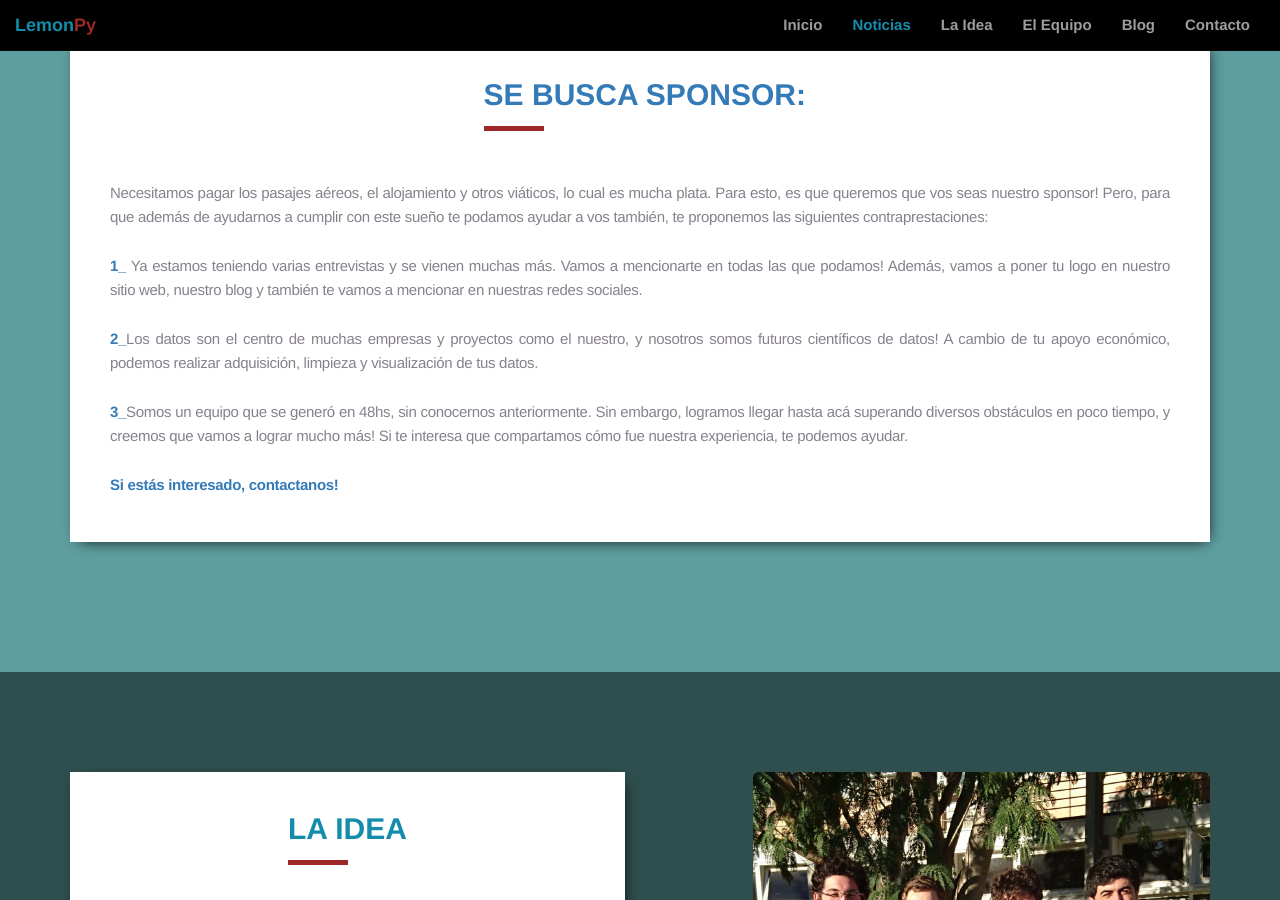
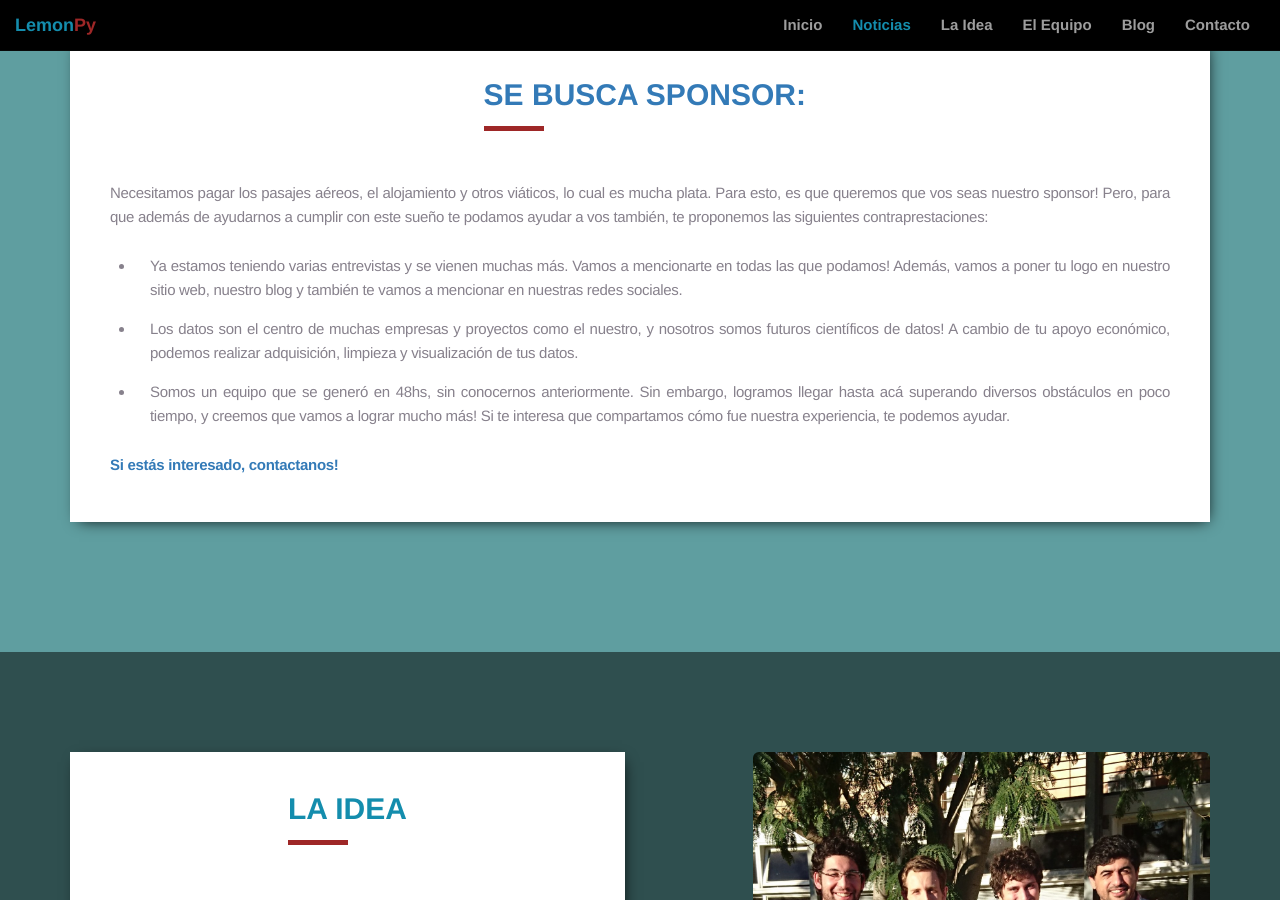
Before and after one commit to Lemon-Py/lemon-py.github.io, a Jekyll site: the page built from index.html, in a window 1280 px wide and 900 px high, scrolled down 1477 px. Built offline with Jekyll 4.4.1, drawn with Linux system fonts in a browser that asks for light colours; nearby versions of some CDN libraries.

Commit message:
use li in sponsor

```diff
--- a/css/personal_main.css
+++ b/css/personal_main.css
@@ -154,24 +154,14 @@ strong {
     text-align: justify;
 }
 
-.box-list {
-    text-align: left;
-}
-
-.box-list ul {
-    padding: 0px;
-    font-size: 16px;
-}
-
-.box-list ul li i {
-    color: #1ABC9C;
-}
-
-.box-list ul li p {
-    padding: 0px;
-    text-align: right;
-    margin: 0px;
-    display: inline;
+.box-li {
+    color: #87818C;
+    font-size: 15px;
+    letter-spacing: -0.02em;
+    line-height: 1.6em;
+    padding: 0px 15px;
+    text-align: justify;
+    padding-bottom: 15px;
 }
 
 .box-img {
--- a/index.html
+++ b/index.html
@@ -62,16 +62,18 @@ layout: default_main
       <div class="col-sm-12 col-md-12">
         <div class="box-def">"
           <h2 class="box-title">
-      	    <a href="{{ post.url | prepend: site.baseurl }}">
+      	    <a href="#contact">
       	      Se busca sponsor:</a>
       	  </h2>
           <p>Necesitamos pagar los pasajes aéreos, el alojamiento y otros viáticos, lo cual es mucha plata. Para esto, es que queremos que vos seas nuestro sponsor! Pero, para que además de ayudarnos a cumplir con este sueño te podamos ayudar a vos también, te proponemos las siguientes contraprestaciones:</p>
 
-	    <p><strong>1_</strong> Ya estamos teniendo varias entrevistas y se vienen muchas más. Vamos a mencionarte en todas las que podamos! Además, vamos a poner tu logo en nuestro sitio web, nuestro blog y también te vamos a mencionar en nuestras redes sociales.</p>
+	    <ul style="list-style-type:disc">
+	      <li class="box-li">Ya estamos teniendo varias entrevistas y se vienen muchas más. Vamos a mencionarte en todas las que podamos! Además, vamos a poner tu logo en nuestro sitio web, nuestro blog y también te vamos a mencionar en nuestras redes sociales.</li>
 
-	    <p><strong>2_</strong>Los datos son el centro de muchas empresas y proyectos como el nuestro, y nosotros somos futuros científicos de datos! A cambio de tu apoyo económico, podemos realizar adquisición, limpieza y visualización de tus datos.</p>
+	      <li class="box-li">Los datos son el centro de muchas empresas y proyectos como el nuestro, y nosotros somos futuros científicos de datos! A cambio de tu apoyo económico, podemos realizar adquisición, limpieza y visualización de tus datos.</li>
 
-	    <p><strong>3_</strong>Somos un equipo que se generó en 48hs, sin conocernos anteriormente. Sin embargo, logramos llegar hasta acá superando diversos obstáculos en poco tiempo, y creemos que vamos a lograr mucho más! Si te interesa que compartamos cómo fue nuestra experiencia, te podemos ayudar.</p>
+	      <li class="box-li">Somos un equipo que se generó en 48hs, sin conocernos anteriormente. Sin embargo, logramos llegar hasta acá superando diversos obstáculos en poco tiempo, y creemos que vamos a lograr mucho más! Si te interesa que compartamos cómo fue nuestra experiencia, te podemos ayudar.</li>
+	    </ul>
 
           <p><strong><a href="#contact">Si estás interesado, contactanos!</a></strong></p>
         </div>
```
